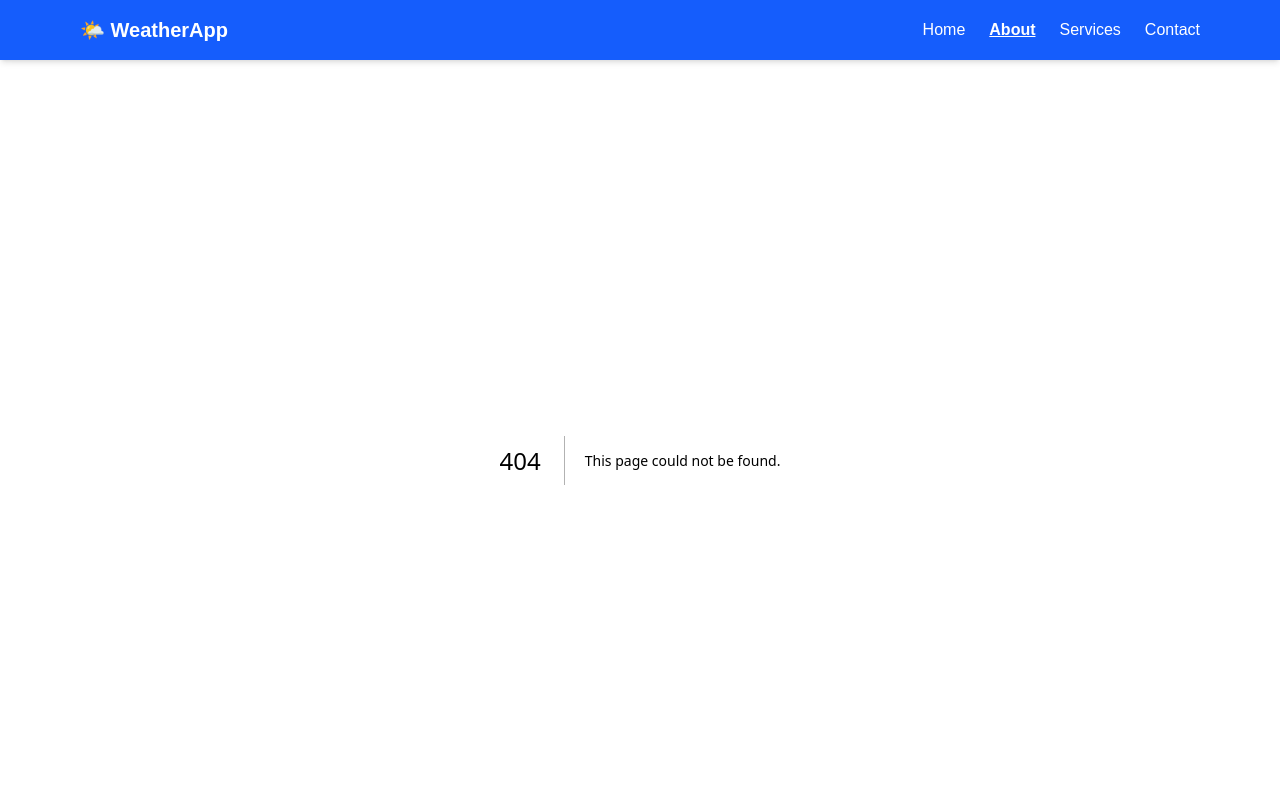
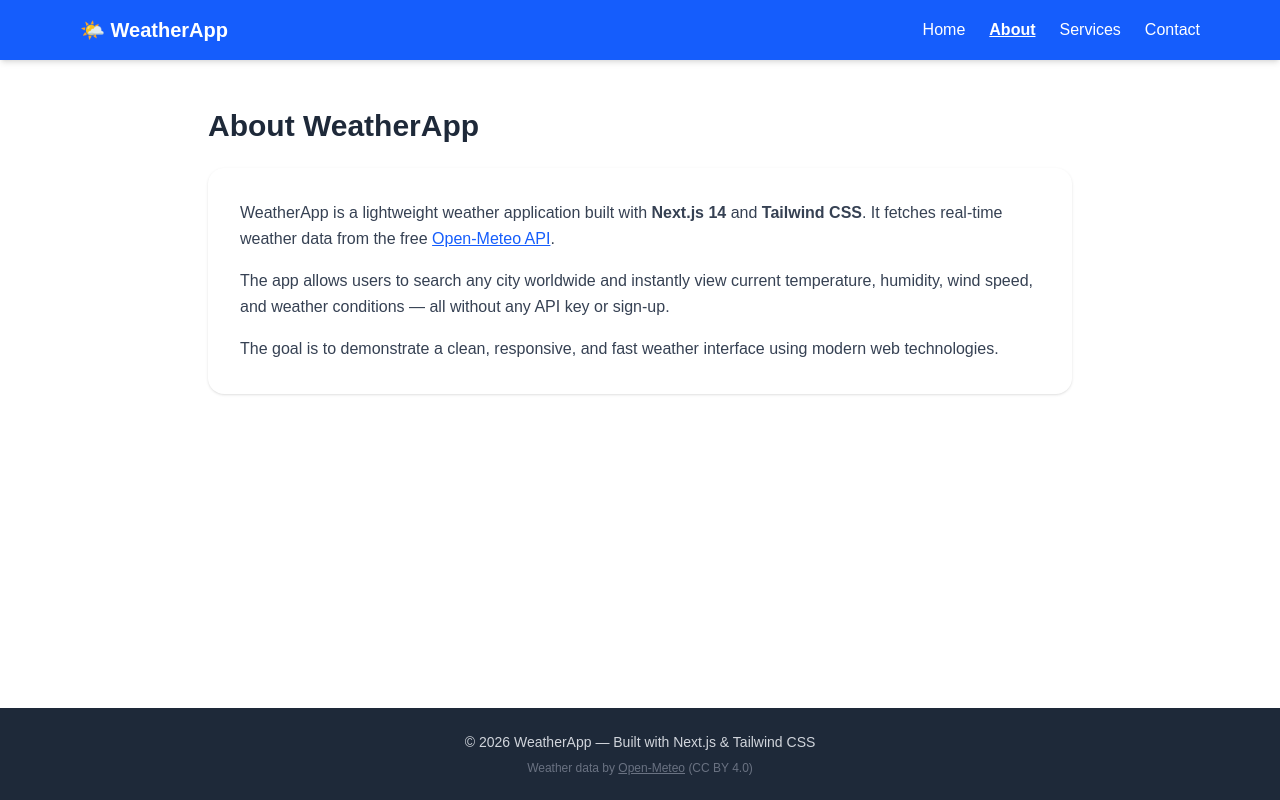
Before and after one commit to kalamcreation/React-Weather-App, a Next.js app in the folder weather-app/: page /about in a window 1280 px wide. Before the commit this address had no page. Shown: the top 800 px of the page. Built offline with nearby package versions, Linux system fonts and the light colour scheme.

Commit message:
feat(about): add about page describing the app

```diff
--- /dev/null
+++ b/weather-app/app/about/page.js
@@ -0,0 +1,34 @@
+export const metadata = { title: "About — WeatherApp" };
+
+export default function About() {
+  return (
+    <div className="max-w-4xl mx-auto px-4 py-12">
+      <h1 className="text-3xl font-bold text-gray-800 mb-6">About WeatherApp</h1>
+      <div className="bg-white rounded-2xl shadow p-8 space-y-4 text-gray-700 leading-relaxed">
+        <p>
+          WeatherApp is a lightweight weather application built with{" "}
+          <strong>Next.js 14</strong> and <strong>Tailwind CSS</strong>. It
+          fetches real-time weather data from the free{" "}
+          <a
+            href="https://open-meteo.com/"
+            className="text-blue-600 underline"
+            target="_blank"
+            rel="noreferrer"
+          >
+            Open-Meteo API
+          </a>
+          .
+        </p>
+        <p>
+          The app allows users to search any city worldwide and instantly view
+          current temperature, humidity, wind speed, and weather conditions —
+          all without any API key or sign-up.
+        </p>
+        <p>
+          The goal is to demonstrate a clean, responsive, and fast weather
+          interface using modern web technologies.
+        </p>
+      </div>
+    </div>
+  );
+}
```
